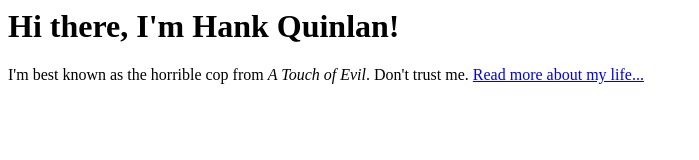
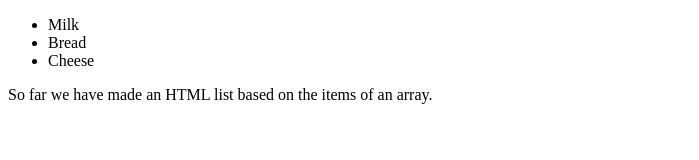
Before and after one commit to lithint/lithint.github.io, a plain HTML site: page index.html in a window 1280 px wide. Shown: the whole page, without its empty margins (0-699 px from the left). Drawn offline with nearby package versions, Linux system fonts and the light colour scheme.

Commit message:
Update index.html

```diff
--- a/index.html
+++ b/index.html
@@ -1,4 +1,22 @@
-		<div class="blurb">
-			<h1>Hi there, I'm Hank Quinlan!</h1>
-			<p>I'm best known as the horrible cop from <em>A Touch of Evil</em>. Don't trust me. <a href="/about">Read more about my life...</a></p>
-		</div>
+<!DOCTYPE html>
+<html>
+<script src="https://ajax.googleapis.com/ajax/libs/angularjs/1.6.9/angular.min.js"></script>
+<body>
+
+<script>
+var app = angular.module("myShoppingList", []);
+app.controller("myCtrl", function($scope) {
+    $scope.products = ["Milk", "Bread", "Cheese"];
+});
+</script>
+
+<div ng-app="myShoppingList" ng-controller="myCtrl">
+  <ul>
+    <li ng-repeat="x in products">{{x}}</li>
+  </ul>
+</div>
+
+<p>So far we have made an HTML list based on the items of an array.</p>
+
+</body>
+</html>
```
